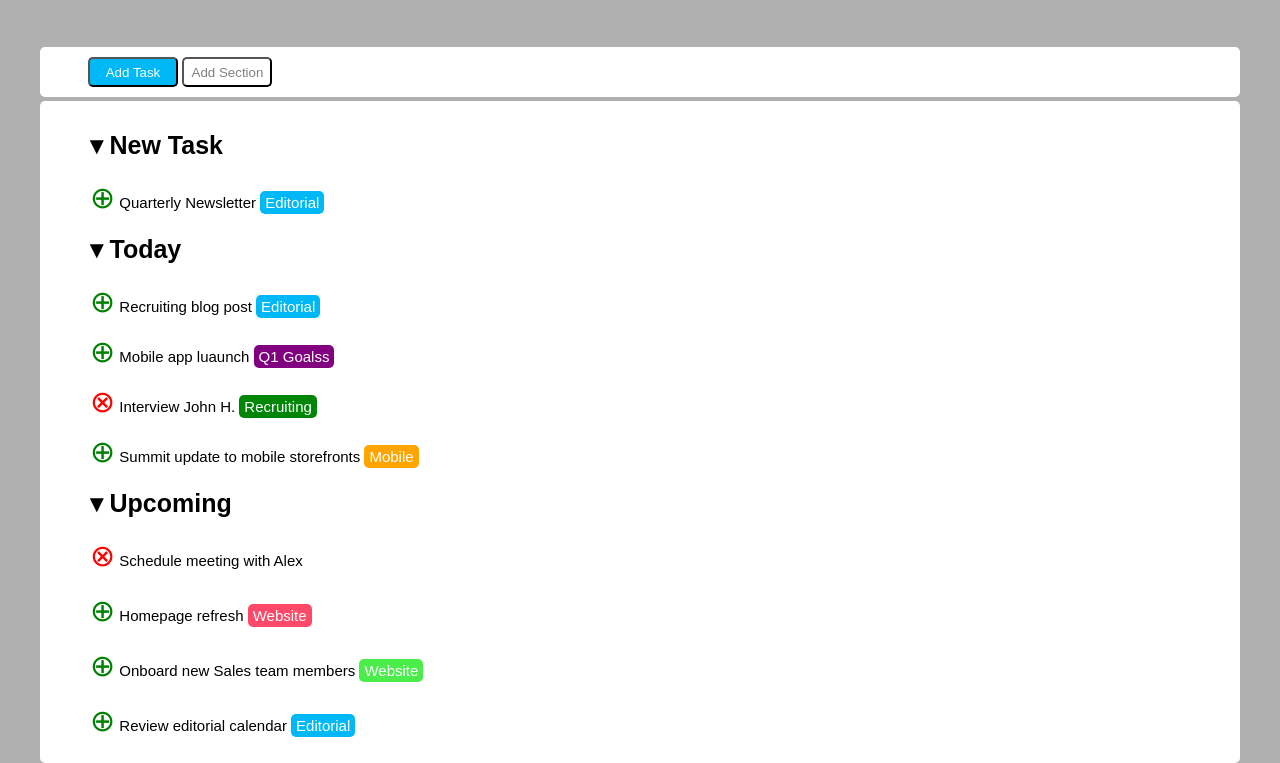
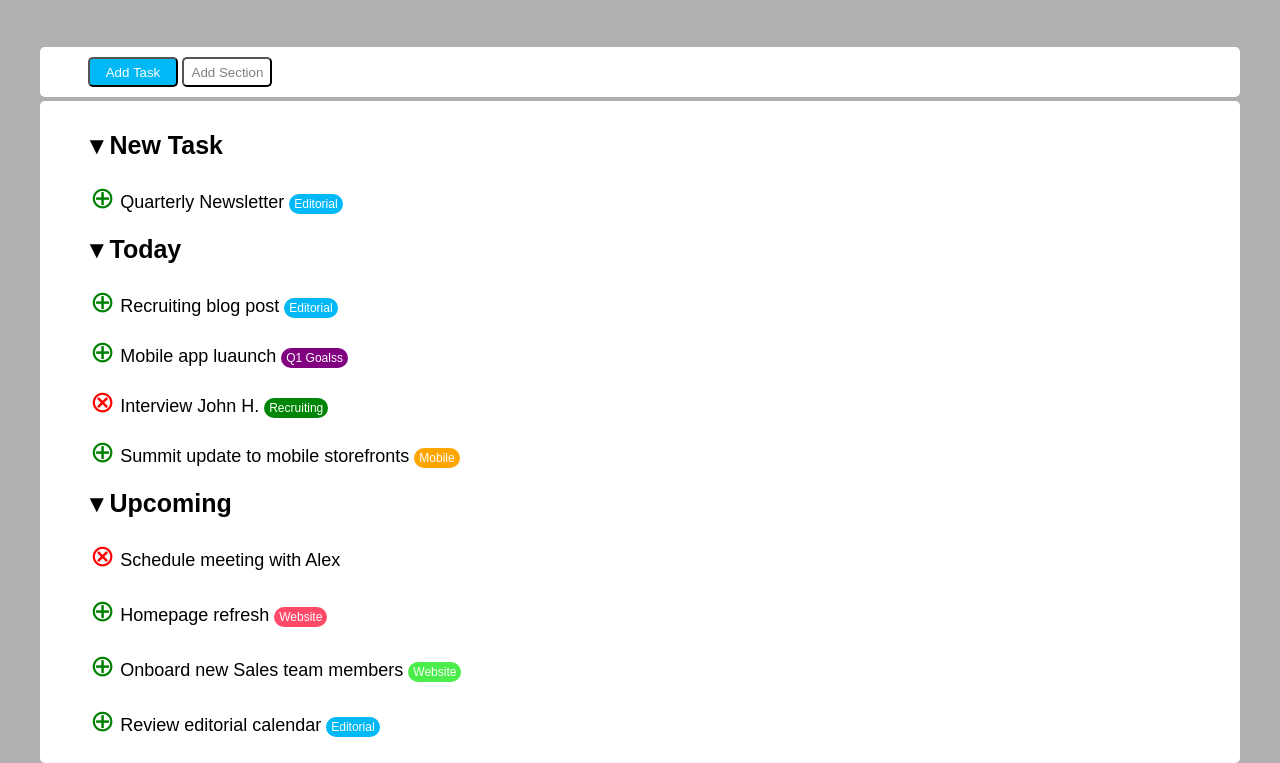
Before and after one commit to giovanni2299/html-css-toboolist, a plain HTML site: page index.html in a window 1280 px wide. Shown: the part 69-832 px from the top of the page. Drawn offline with Linux system fonts and the light colour scheme.

Commit message:
ADD:correction

```diff
--- a/css/style.css
+++ b/css/style.css
@@ -68,7 +68,7 @@ header{
 }
 
 .list-content{
-    font-size: 15px;
+    font-size: 18px;
     margin-bottom: 15px;
 }
 
@@ -87,9 +87,10 @@ header{
 
 .squere{
     display: inline-block;
-    border-radius: 5px;
+    border-radius: 10px;
     padding: 3px 5px;
     color: white;
+    font-size: 12px;
 }
 
 .light-blue{
```
